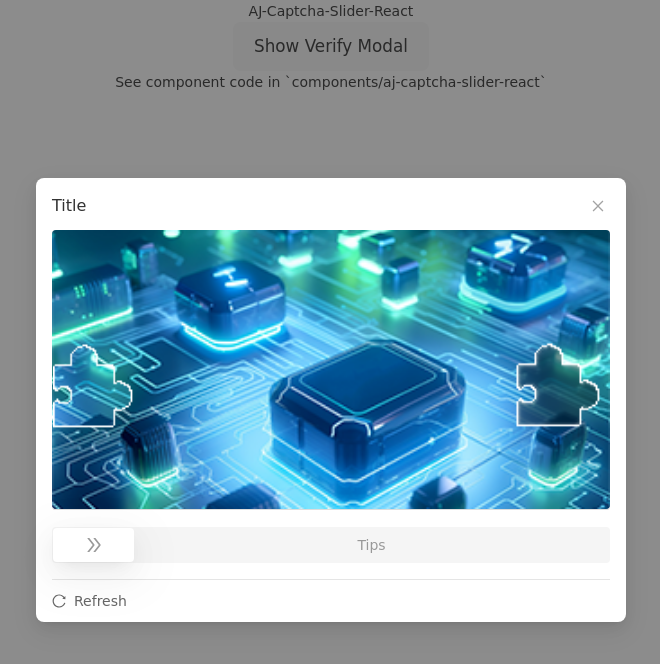
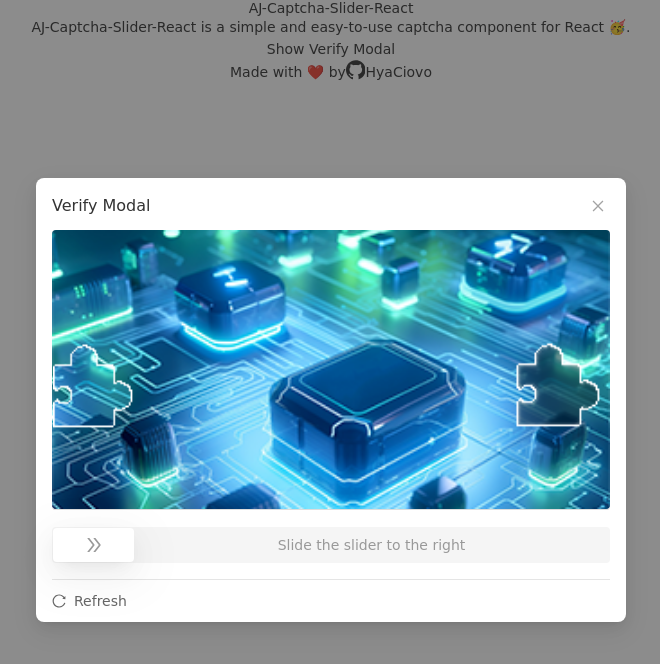
Before and after one commit to HyaCiovo/AJ-Captcha-Slider-React, a React (Vite) app: page / in a window 1280 px wide. Both pictures are taken after a click on the button "Show Verify Modal". Shown: the top 664 px of the page, without its empty margins (309-969 px from the left). Built offline with nearby package versions, Linux system fonts and the light colour scheme.

Commit message:
feat: 优化验证码组件并更新页面样式
- 移除 @types/lodash-es 依赖
- 调整 App 组件样式，增加标题和说明文本
- 更新 AJCaptchaSlider 组件，优化状态管理
- 调整按钮样式，增加 GitHub 链接

```diff
--- a/package.json
+++ b/package.json
@@ -21,7 +21,6 @@
   "devDependencies": {
     "@eslint/js": "^9.11.1",
     "@types/crypto-js": "^4.2.2",
-    "@types/lodash-es": "^4.17.12",
     "@types/react": "^18.3.10",
     "@types/react-dom": "^18.3.0",
     "@vitejs/plugin-react-swc": "^3.5.0",
--- a/src/App.less
+++ b/src/App.less
@@ -3,6 +3,14 @@
   text-align: center;
 }
 
+h1 {
+  line-height: normal !important;
+}
+
+a:hover {
+  color: unset;
+}
+
 button {
   user-select: none;
 }
--- a/src/App.tsx
+++ b/src/App.tsx
@@ -2,6 +2,7 @@ import { useEffect, useState } from 'react'
 import './App.less'
 import AJCaptchaSlider from './components/aj-captcha-slider-react'
 import { ConfigProvider, App as AntdApp, ThemeConfig } from 'antd'
+import { GithubOutlined } from '@ant-design/icons';
 
 const AntdTheme: ThemeConfig = {
   hashed: false,
@@ -54,21 +55,33 @@ const App = () => {
     <ConfigProvider theme={AntdTheme}>
       <AntdApp>
         <AJCaptchaSlider
+          title="Verify Modal"
+          tips="Slide the slider to the right"
+          refreshText="Refresh"
           show={showCaptcha}
           onSuccess={onSuccess}
           size={size}
           hide={() => setShow(false)}
         />
-        <div className="min-h-screen bg-gradient-to-b from-blue-100 to-white flex flex-col items-center p-4 pt-56">
-          <h1 className="text-2xl sm:text-3xl md:text-4xl lg:text-5xl font-bold text-center mb-10 text-gray-800">
+        <div className="min-h-screen bg-gradient-to-b from-blue-100 to-white flex flex-col items-center p-4 pt-40">
+          <h1 className="text-2xl sm:text-3xl md:text-4xl lg:text-6xl font-extrabold text-transparent bg-clip-text bg-gradient-to-r from-blue-600 to-purple-600 mb-6">
             AJ-Captcha-Slider-React
           </h1>
-          <button className="text-base my-6" onClick={() => setShow(true)}>
+          <div className="text-sm sm:text-lg md:text-xl pb-10">
+            AJ-Captcha-Slider-React is a simple and easy-to-use captcha component for React 🥳.
+          </div>
+          <button className="bg-gradient-to-r from-blue-500 to-purple-500 hover:from-blue-600 hover:to-purple-600 text-white font-semibold py-3 px-6 my-10 rounded-xl shadow-lg transition-all duration-300 ease-in-out transform hover:scale-105" onClick={() => setShow(true)}>
             Show Verify Modal
           </button>
-          <div className="text-base py-6">
-            See component code in `components/aj-captcha-slider-react`
+          <div className="text-sm text-gray-500 text-center mt-16">
+            <span className="mr-2">Made with ❤️ by</span>
+            <a href="https://github.com/HyaCiovo" target="_blank" className="hover:underline">
+              <GithubOutlined
+                style={{ fontSize: "1.4em" }} />
+              <span className="text-blue-500 ml-2">HyaCiovo</span>
+            </a>
           </div>
+
         </div>
       </AntdApp>
     </ConfigProvider>
--- a/src/components/aj-captcha-slider-react/index.tsx
+++ b/src/components/aj-captcha-slider-react/index.tsx
@@ -26,7 +26,7 @@ interface AJCaptchaSliderProps {
     imgHeight: number
     barHeight: number
   }
-  title?: string
+  title: string
   tips?: string
   refreshText?: string
 }
@@ -52,9 +52,9 @@ const AJCaptchaIcon = (props: { icon: AJCaptchaIconProps }) => {
 
 const AJCaptchaSlider: React.FC<AJCaptchaSliderProps> = ({
   show = false,
-  title = "Title",
-  tips = "Tips",
-  refreshText = 'Refresh',
+  title,
+  tips,
+  refreshText,
   size = "default",
   vSpace = 18,  // 图片与滑块的距离，单位px
   sliderBlockWidth = 45, // 滑块宽度45，单位px
@@ -75,10 +75,8 @@ const AJCaptchaSlider: React.FC<AJCaptchaSliderProps> = ({
   const [leftBarWidth, setLeftBarWidth] = useState<string | null>(null);
   const [barAreaLeft, setBarAreaLeft] = useState<number>(0);
   const [barAreaOffsetWidth, setBarAreaOffsetWidth] = useState<number>(0);
-  const flags = useRef<{ isEnd: boolean, status: boolean }>({
-    isEnd: false,
-    status: false
-  })
+  const isEnd = useRef<boolean>(false)
+  const [status, setStatus] = useState<boolean>(false)
   const { message } = App.useApp();
 
   const scale = Scale[size]
@@ -116,10 +114,8 @@ const AJCaptchaSlider: React.FC<AJCaptchaSliderProps> = ({
     getData();
 
     // 重置flags状态，准备下一次交互
-    flags.current = {
-      isEnd: false,
-      status: false
-    }
+    isEnd.current = false;
+    setStatus(false);
 
     // 设置提示信息，指导用户进行下一步操作
     setTips(true);
@@ -162,9 +158,9 @@ const AJCaptchaSlider: React.FC<AJCaptchaSliderProps> = ({
   }
 
   const start = (e: React.MouseEvent<HTMLDivElement> | React.TouchEvent<HTMLDivElement>) => {
-    if (flags.current.isEnd)
+    if (isEnd.current)
       return;
-    flags.current.status = true
+    setStatus(true)
     e.stopPropagation()
   }
 
@@ -174,7 +170,7 @@ const AJCaptchaSlider: React.FC<AJCaptchaSliderProps> = ({
    */
   const move = (e: React.MouseEvent<HTMLDivElement> | React.TouchEvent<HTMLDivElement>) => {
     // 如果当前状态不允许滑动或滑动已结束，则直接返回，不执行后续操作
-    if (!flags.current.status || flags.current.isEnd) return;
+    if (!status || isEnd.current) return;
 
     // 根据事件类型（触摸或鼠标）获取滑动的x坐标
     const x = 'touches' in e ? e.touches[0].pageX : e.clientX
@@ -197,7 +193,7 @@ const AJCaptchaSlider: React.FC<AJCaptchaSliderProps> = ({
 
   const end = () => {
     // 判断是否重合
-    if (flags.current.status && !flags.current.isEnd) {
+    if (status && !isEnd.current) {
       setIcon('loading')
       const moveLeftDistance = parseInt(
         (moveBlockLeft || '').replace('px', '')
@@ -220,7 +216,7 @@ const AJCaptchaSlider: React.FC<AJCaptchaSliderProps> = ({
 
       checkCaptcha(data)
         .then((res) => {
-          flags.current.isEnd = true
+          isEnd.current = true
           if (res.token) {
             setIcon('check')
             message.success('Verification successful!')
@@ -239,14 +235,14 @@ const AJCaptchaSlider: React.FC<AJCaptchaSliderProps> = ({
           }
         })
         .catch(() => {
-          flags.current.isEnd = true
+          isEnd.current = true
           setIcon('fail')
           message.error('Verification failed!')
           setTimeout(() => {
             refresh()
           }, 800)
         })
-      flags.current.status = false
+      setStatus(false)
     }
   }
 
@@ -260,6 +256,7 @@ const AJCaptchaSlider: React.FC<AJCaptchaSliderProps> = ({
       title={title}
       centered
       open={show}
+      maskClosable={false}
       width={imgWidth + 2 * padding}
       styles={{
         content: {
@@ -351,6 +348,7 @@ const AJCaptchaSlider: React.FC<AJCaptchaSliderProps> = ({
                     onTouchStart={start}
                     style={{
                       width: blockWidth,
+                      backgroundColor: status ? '#f2f2f2' : '#fff',
                       height: setSize.barHeight - 2,
                       left: moveBlockLeft || '0px'
                     }}
--- a/src/index.less
+++ b/src/index.less
@@ -17,18 +17,3 @@ body {
   min-width: 320px;
   min-height: 100vh;
 }
-
-button {
-  border-radius: 8px;
-  border: 1px solid transparent;
-  padding: 0.6em 1.2em;
-  font-size: 1.2em;
-  background-color: #f9f9f9;
-  font-weight: 500;
-  font-family: inherit;
-  cursor: pointer;
-}
-
-button:hover {
-  background-color: #f1f1f1;
-}
```
Also changed, not shown: 1 other file (tests, documents, lock files or other folders).
